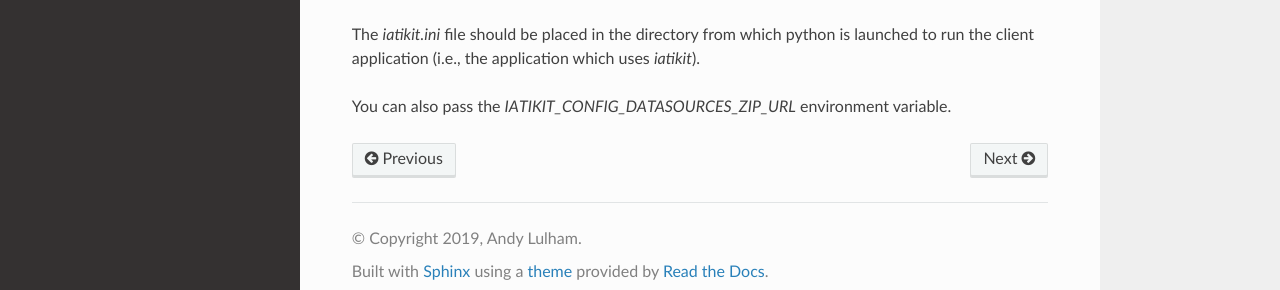
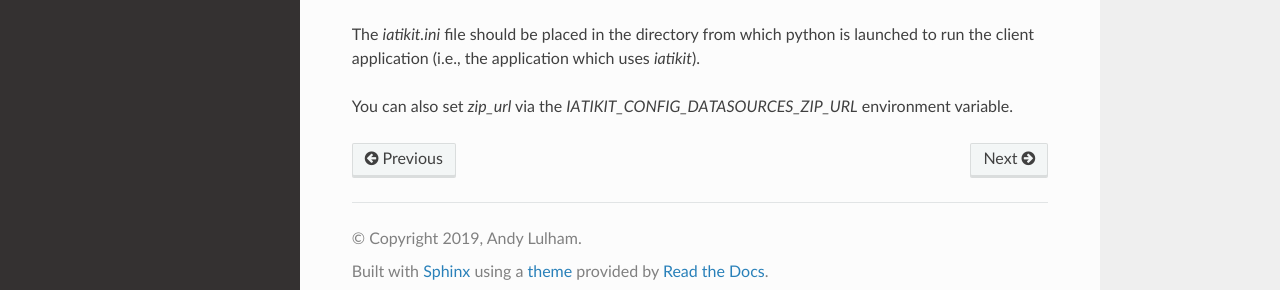
Before and after one commit to codeforIATI/iatikit, a Sphinx documentation site: the page built from docs/getting-started.rst, in a window 1280 px wide and 1336 px high. Shown: the part 1028-1318 px from the top of the window. Built offline with Sphinx 7.4.7 and the Read the Docs theme 3.1.0, drawn with Linux system fonts in a browser that asks for light colours.

Commit message:
docs: reword for clarity

```diff
--- a/docs/getting-started.rst
+++ b/docs/getting-started.rst
@@ -47,4 +47,4 @@ By default iatikit will download all the IATI data from the Code for IATI Data D
 
 The `iatikit.ini` file should be placed in the directory from which python is launched to run the client application (i.e., the application which uses `iatikit`).
 
-You can also pass the `IATIKIT_CONFIG_DATASOURCES_ZIP_URL` environment variable.
+You can also set `zip_url` via the `IATIKIT_CONFIG_DATASOURCES_ZIP_URL` environment variable.
```
